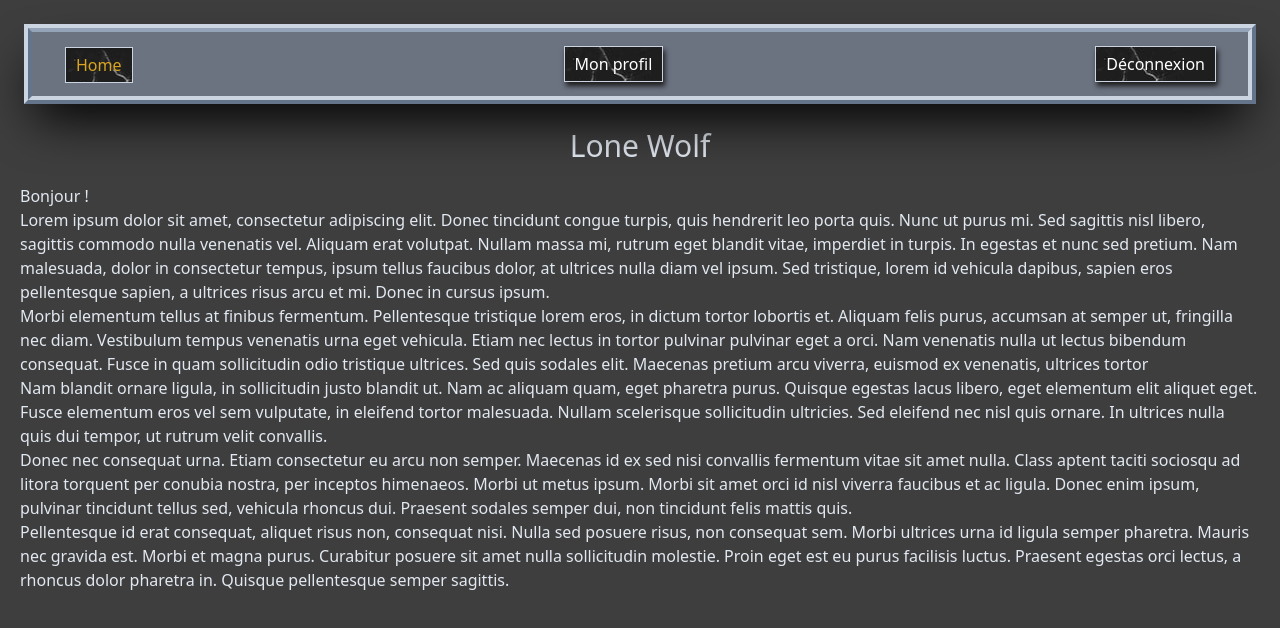
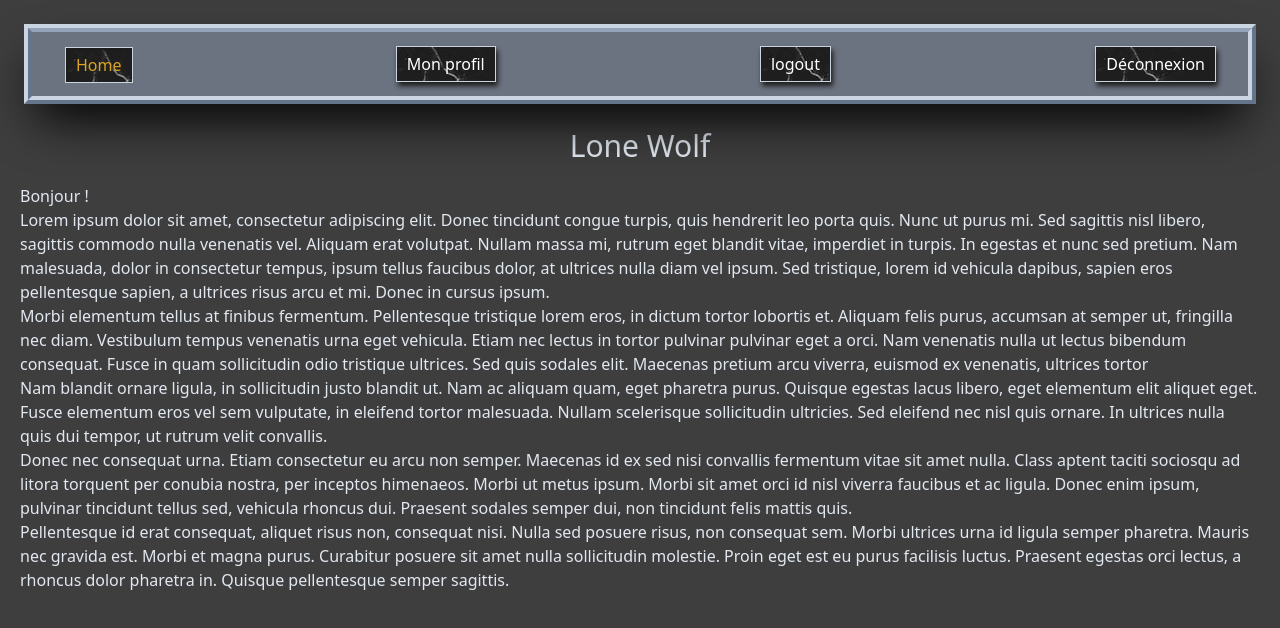
Before and after one commit to antoines32/lone-wolf-front, an Angular app: page /home in a window 1280 px wide. Shown: the top 628 px of the page. Built offline with nearby package versions, Linux system fonts and the light colour scheme; sample sign-in values are in the browser's storage.

Commit message:
fix navigation

```diff
--- a/src/app/app.routes.ts
+++ b/src/app/app.routes.ts
@@ -1,9 +1,6 @@
 import { Routes } from '@angular/router';
 import { AuthGuard } from './auth/auth.guard';
-import { LoginComponent } from './auth/login/login.component';
-import { RegisterComponent } from './auth/register/register.component';
 import { HomeComponent } from './home/home.component';
-import { UserProfileComponent } from './users/user-profile/user-profile.component';
 
 export const routes: Routes = [
   { path: 'home', component: HomeComponent },
--- a/src/app/navbar/navbar.component.html
+++ b/src/app/navbar/navbar.component.html
@@ -8,7 +8,9 @@
     <div class="mx-auto max-w-7x1 px-2 sm:px-6 lg:px-8">
       <div class="relative flex h-16 items-center justify-between">
         @for (route of routes; track route.route) { @if (currentUser) { @if
-        (route.isConnectedRoute) {
+        (route.isConnectedRoute) { @if (route.route === 'logout') {
+        <button (click)="logout()" class="btn-nav">{{ route.route }}</button>
+        }
         <a
           class="btn-nav"
           routerLink="/{{ route.route }}"
--- a/src/app/navbar/navbar.component.ts
+++ b/src/app/navbar/navbar.component.ts
@@ -36,11 +36,8 @@ export class NavbarComponent implements OnInit {
     });
   }
 
-  navigate(routeName: string) {
-    if (routeName === 'logout') {
-      this.auth.logout();
-    } else {
-      this.router.navigate([`${routeName}`]);
-    }
+  logout() {
+    this.auth.logout();
+    this.router.navigate(['home']);
   }
 }
```
